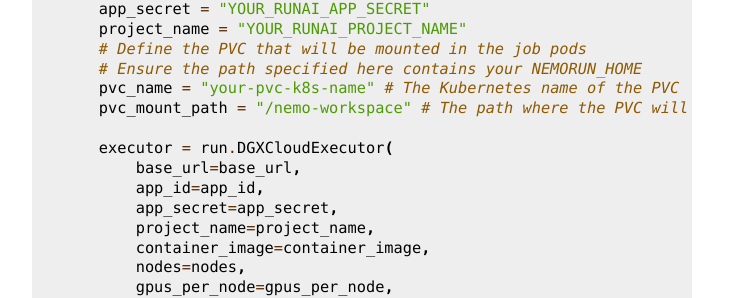
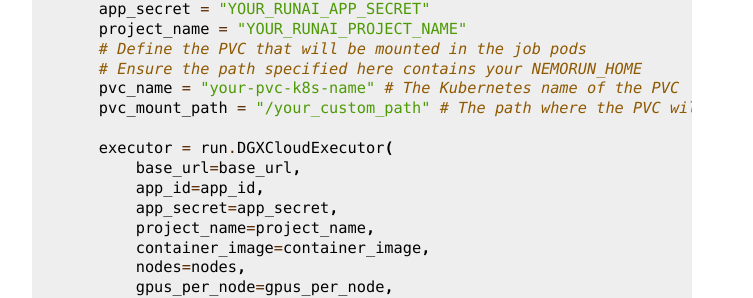
Before and after one commit to NVIDIA/NeMo-Run, a Sphinx documentation site: the page built from docs/source/guides/execution.md, in a window 1280 px wide and 900 px high, scrolled down 7095 px. Shown: the part 245-543 px from the top of the window, without its empty margins (388-1141 px from the left). Built offline with Sphinx 7.4.7, drawn with Linux system fonts in a browser that asks for light colours.

Commit message:
fix
Signed-off-by: Hemil Desai <hemild@nvidia.com>

```diff
--- a/docs/source/guides/execution.md
+++ b/docs/source/guides/execution.md
@@ -241,7 +241,7 @@
     # Define the PVC that will be mounted in the job pods
     # Ensure the path specified here contains your NEMORUN_HOME
     pvc_name = "your-pvc-k8s-name" # The Kubernetes name of the PVC
-    pvc_mount_path = "/nemo-workspace" # The path where the PVC will be mounted inside the container
+    pvc_mount_path = "/your_custom_path" # The path where the PVC will be mounted inside the container
 
     executor = run.DGXCloudExecutor(
         base_url=base_url,
```
